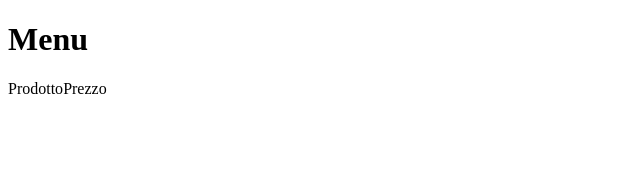
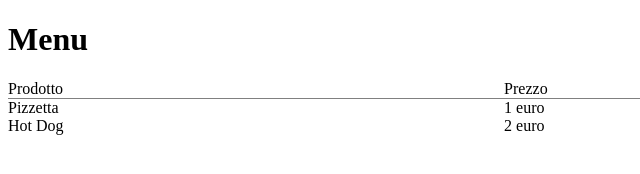
Before and after one commit to wbigger/5Ainf-hello-html5, a plain HTML site: page index.html in a window 1280 px wide. Shown: the whole page, without its empty margins (0-640 px from the left). Drawn offline with Linux system fonts and the light colour scheme.

Commit message:
Add border to header

```diff
--- a/index.html
+++ b/index.html
@@ -11,8 +11,16 @@
     <h1>Menu</h1>
     <div class="mytable">
         <div class="mytablerow">
-            <div class="mytablecell">Prodotto</div>
-            <div class="mytablecell">Prezzo</div>
+            <div class="mytableheadercell">Prodotto</div>
+            <div class="mytableheadercell">Prezzo</div>
+        </div>
+        <div class="mytablerow">
+            <div class="mytablecell">Pizzetta</div>
+            <div class="mytablecell">1 euro</div>
+        </div>
+        <div class="mytablerow">
+            <div class="mytablecell">Hot Dog</div>
+            <div class="mytablecell">2 euro</div>
         </div>
     </div>
 </body>
--- a/style.css
+++ b/style.css
@@ -1,11 +1,19 @@
 .mytable {
     display:table;
+    width:70%;
 }
 
 .mytablerow {
     display:table-row;
 }
 
+.mytableheadercell {
+    display:table-cell;
+    border-bottom: 1px;
+    border-bottom-style: solid;
+    border-bottom-color: gray;
+}
+
 .mytablecell {
     display:table-cell;
 }
```
